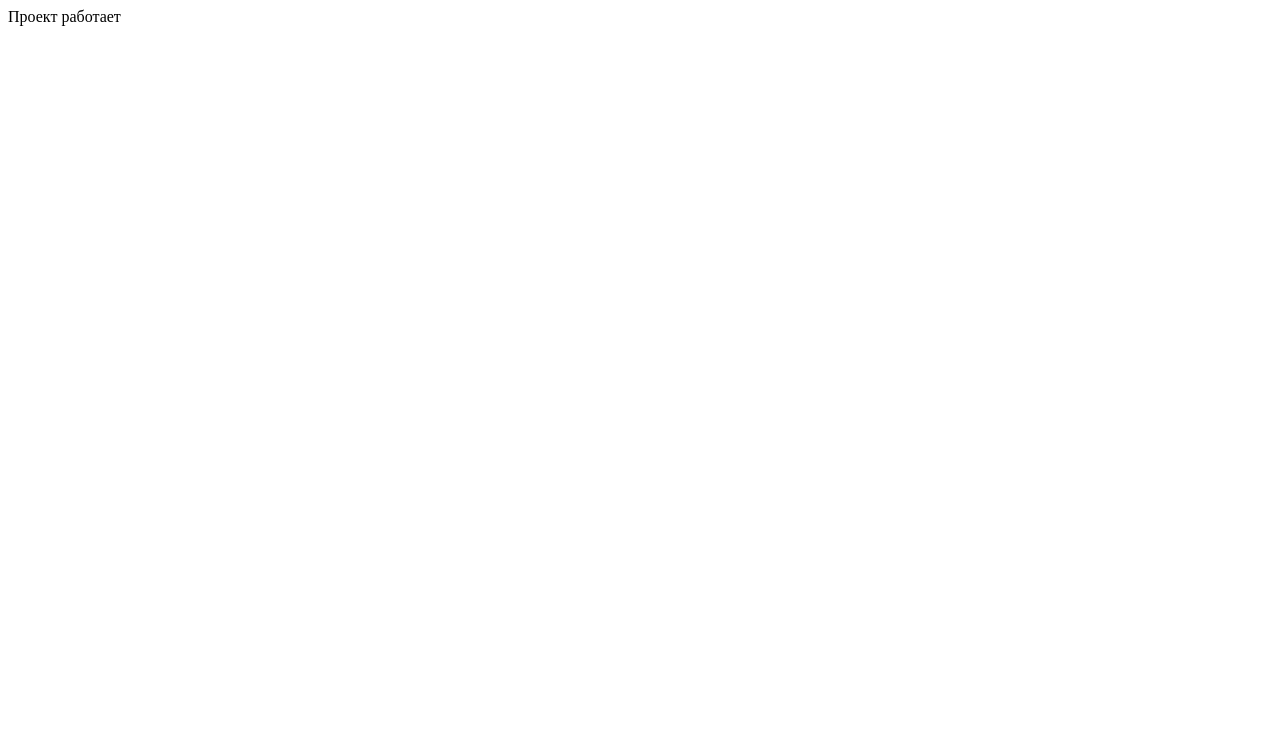
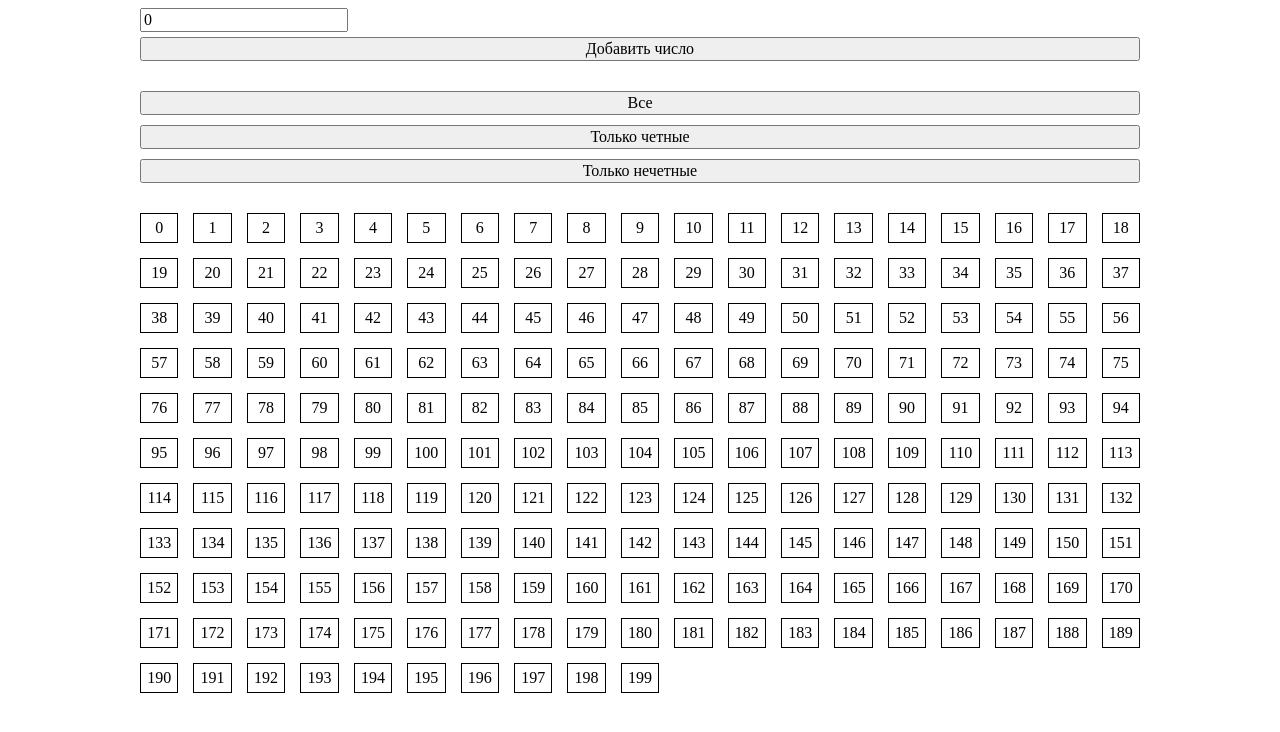
Before and after one commit to igoral5/react-vite-template, a React (Vite) app: page / in a window 1280 px wide. Shown: the top 732 px of the page. Built offline with nearby package versions, Linux system fonts and the light colour scheme.

Commit message:
Use memo, useMemo and useCallback

```diff
--- a/src/components/App/App.tsx
+++ b/src/components/App/App.tsx
@@ -1,6 +1,7 @@
 import type { ReactElement } from "react";
 import style from "./App.module.scss";
+import NumberList from "../NumberList/NumberList";
 
 export default function App(): ReactElement {
-  return <div className={style.container}>Проект работает</div>;
+  return <div className={style.container}><NumberList /></div>;
 }
--- /dev/null
+++ b/src/components/List/List.module.scss
@@ -0,0 +1,12 @@
+.list {
+  display: grid;
+  grid-template-columns: repeat(auto-fill, minmax(36px, 1fr));
+  gap: 15px;
+}
+
+.item {
+  padding: 5px;
+  border: 1px solid black;
+  cursor: pointer;
+  text-align: center;
+}
--- /dev/null
+++ b/src/components/List/List.tsx
@@ -0,0 +1,21 @@
+import { memo, type ReactElement } from "react";
+import style from "./List.module.scss";
+
+interface ListProps {
+  data: number[];
+  handleDelete: (index: number) => void;
+}
+
+function List({ data, handleDelete }: ListProps): ReactElement {
+  return (
+    <div style={{ marginTop: 20 }} className={style.list}>
+      {data.map((item: number, index: number) => (
+        <div className={style.item} onClick={() => handleDelete(index)} key={index}>
+          {item}
+        </div>
+      ))}
+    </div>
+  );
+}
+
+export default memo(List);
--- /dev/null
+++ b/src/components/NumberList/NumberList.module.scss
@@ -0,0 +1,7 @@
+.container {
+    display: flex;
+    flex-direction: column;
+    gap: 10px;
+    width: 1000px;
+    margin: auto;
+}
--- /dev/null
+++ b/src/components/NumberList/NumberList.tsx
@@ -0,0 +1,91 @@
+import {
+  useCallback,
+  useMemo,
+  useState,
+  type ChangeEventHandler,
+  type ReactElement,
+} from "react";
+import style from "./NumberList.module.scss";
+import List from "../List/List";
+
+function filterNumbers(numbers: number[], tab: string): number[] {
+  console.log("Call filterNumbers");
+  return numbers.filter((val) => {
+    switch (tab) {
+      case "odd":
+        return val % 2;
+      case "even":
+        return !(val % 2);
+      default:
+        return true;
+    }
+  });
+}
+
+function getInitialNumbers(): number[] {
+  return Array.from({ length: 200 }, (_, i) => i);
+}
+
+export default function NumberList(): ReactElement {
+  // Стейт всех чисел
+  const [numbers, setNumbers] = useState<number[]>(getInitialNumbers);
+
+  //Стейт значения input'а
+  const [value, setValue] = useState<number>(0);
+
+  //Стейт активного фильтра
+  const [tab, setTab] = useState<string>("default");
+
+  //Функция фильтрации чисел вызывается на каждый рендер
+  const visibleNumbers = useMemo(
+    () => filterNumbers(numbers, tab),
+    [numbers, tab],
+  );
+
+  // Функция удаления числа по его индексу в массиве
+  const handleDelete = useCallback((index: number) => {
+    setNumbers((prevState) => {
+      const arr = [...prevState];
+      arr.splice(index, 1);
+      return arr;
+    });
+  }, [setNumbers]);
+
+  // Функция обработчик ввода в input
+  const onChange: ChangeEventHandler<HTMLInputElement> = (e) => {
+    setValue(Number(e.target.value));
+  };
+
+  // Функция добавления числа
+  const onAdd = () => {
+    setNumbers((prevState) => [...prevState, value]);
+    setValue(0);
+  };
+
+  return (
+    <div className={style.container}>
+      <div style={{ marginBottom: 20 }}>
+        <input
+          type="number"
+          value={value}
+          onChange={onChange}
+          style={{ marginBottom: 5 }}
+        />
+        <button style={{ width: "100%" }} onClick={onAdd}>
+          Добавить число
+        </button>
+      </div>
+      <button style={{ width: "100%" }} onClick={() => setTab("default")}>
+        Все
+      </button>
+      <button style={{ width: "100%" }} onClick={() => setTab("even")}>
+        Только четные
+      </button>
+      <button style={{ width: "100%" }} onClick={() => setTab("odd")}>
+        Только нечетные
+      </button>
+      {/* Список ререндерится даже при написании в инпут */}
+      <List data={visibleNumbers} handleDelete={handleDelete} />
+    </div>
+  );
+}
```
